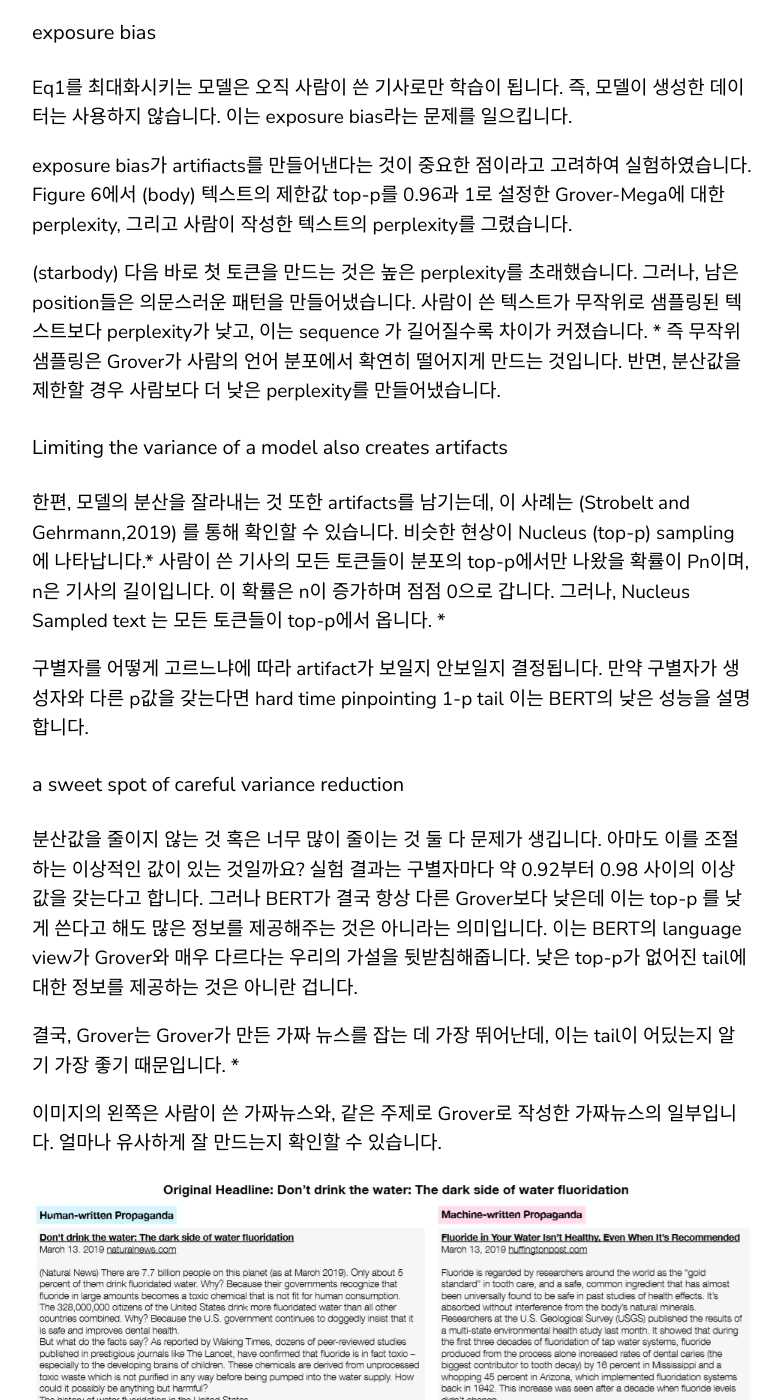
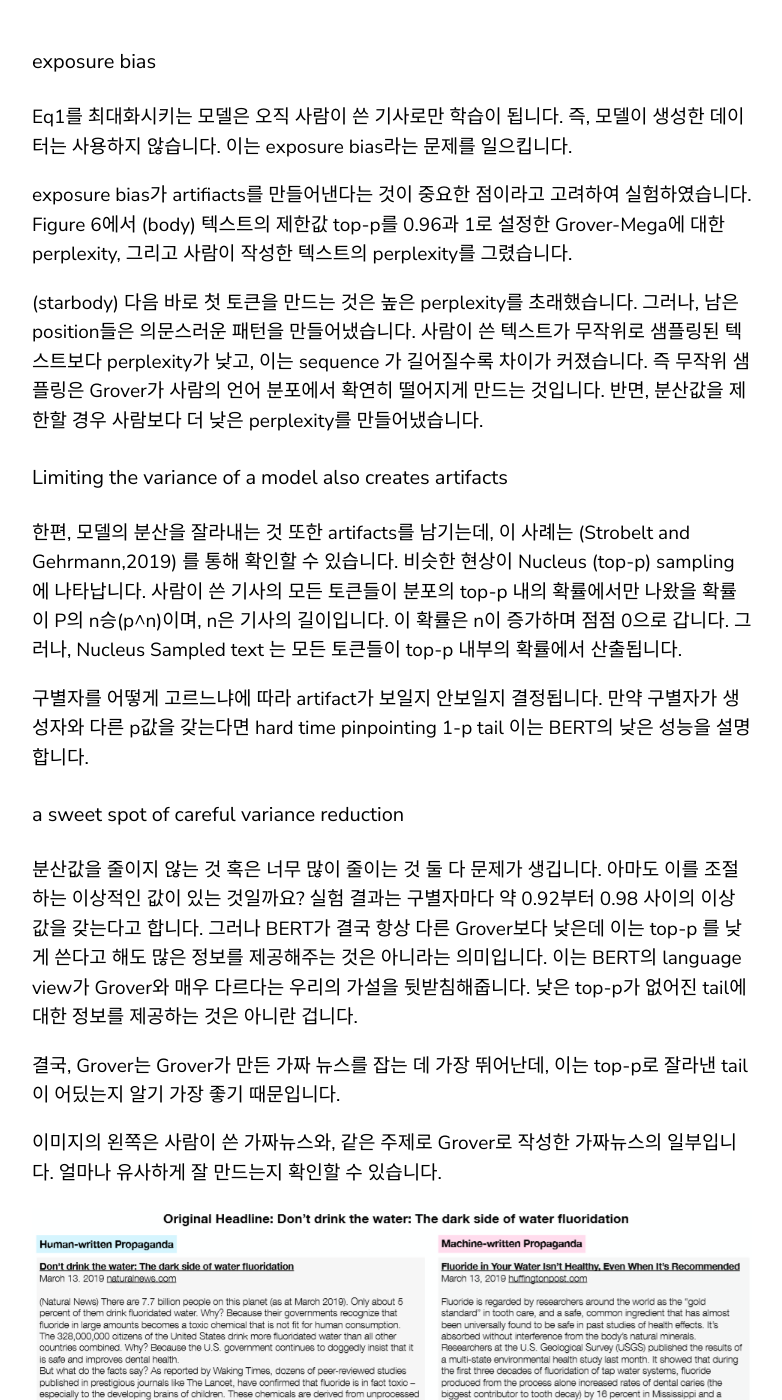
Before and after one commit to ptaejoon/ptaejoon.github.io, a Jekyll site: the page built from _posts/2020-04-17-Defending-Neural-Fake-News-Translation.md, in a window 1280 px wide and 1400 px high, scrolled down 11132 px. Shown: the whole window, without its empty margins (68-850 px from the left). Built offline with Jekyll 4.4.1, drawn with Linux system fonts in a browser that asks for light colours; some of the changed text lies outside the part shown.

Commit message:
Update 2020-04-17-Defending-Neural-Fake-News-Translation.md

```diff
--- a/_posts/2020-04-17-Defending-Neural-Fake-News-Translation.md
+++ b/_posts/2020-04-17-Defending-Neural-Fake-News-Translation.md
@@ -109,7 +109,7 @@ Grover는 2019년 4월 테스트 셋을 이용해서 validation을 진행했습
 Grover로 샘플링 하는 것은 모델이 left-to-right 언어 모델처럼 진행하기에 복잡하지 않아 보입니다.
 그러나 디코딩 알고리즘을 잘 고르는 것이 중요합니다. 최대가능도(likelihood-maximization) 전략이 closed-ended 생성에서 잘 동작하였지만, open-ended generation에서 degenerate text를 만드는 것을 확인할 수 있었습니다.* 그러나, 6장에서 볼 수 있듯이, 분산값을 제한하는 것 또한 중요합니다.
 
-이 논문에서는 Nucleus Sampling을 사용합니다. 제한값 p가 주어질때, 각 스텝마다 누적 확률이 top p%에 속하는 단어들로 샘플링을 합니다.
+이 논문에서는 Nucleus Sampling을 사용합니다. 제한값 p가 주어질때, 각 스텝마다 누적 확률이 top p%에 속하는 단어들로 샘플링을 합니다. (높은 확률 순으로 p%가 될때까지 단어들을 선택하는 것을 의미합니다.)
 
 <h2>4. Humans are Easily Fooled by Grover-written Propaganda</h2>
 가장 큰 모델인 Grover-mega로 만든 허위 정보를 평가했습니다. 제한값 p=0.96입니다. 4 종류의 기사를 함께 준비합니다. 사람이 쓴 저명한 뉴스 기사 (Human News), Grover가 해당 Human News를 이용해 쓴 (Machine News), 가짜 뉴스 웹사이트의 기사(Human Propaganda), 그리고 Graver가 해당 Human Propaganda를 이용해 쓴 (Machine Propaganda) 가 그 4 종류의 기사입니다. Amazon Mechanical Turk를 이용해 세 가지를 평가했습니다.
@@ -165,17 +165,17 @@ Eq1를 최대화시키는 모델은 오직 사람이 쓴 기사로만 학습이
 
 exposure bias가 artifiacts를 만들어낸다는 것이 중요한 점이라고 고려하여 실험하였습니다. Figure 6에서 (body) 텍스트의 제한값 top-p를 0.96과 1로 설정한 Grover-Mega에 대한 perplexity, 그리고 사람이 작성한 텍스트의 perplexity를 그렸습니다.
 
-(starbody) 다음 바로 첫 토큰을 만드는 것은 높은 perplexity를 초래했습니다. 그러나, 남은 position들은 의문스러운 패턴을 만들어냈습니다. 사람이 쓴 텍스트가 무작위로 샘플링된 텍스트보다 perplexity가 낮고, 이는 sequence 가 길어질수록 차이가 커졌습니다. * 즉 무작위 샘플링은 Grover가 사람의 언어 분포에서 확연히 떨어지게 만드는 것입니다. 반면, 분산값을 제한할 경우 사람보다 더 낮은 perplexity를 만들어냈습니다.
+(starbody) 다음 바로 첫 토큰을 만드는 것은 높은 perplexity를 초래했습니다. 그러나, 남은 position들은 의문스러운 패턴을 만들어냈습니다. 사람이 쓴 텍스트가 무작위로 샘플링된 텍스트보다 perplexity가 낮고, 이는 sequence 가 길어질수록 차이가 커졌습니다. 즉 무작위 샘플링은 Grover가 사람의 언어 분포에서 확연히 떨어지게 만드는 것입니다. 반면, 분산값을 제한할 경우 사람보다 더 낮은 perplexity를 만들어냈습니다.
 
 <h4>Limiting the variance of a model also creates artifacts</h4>
-한편, 모델의 분산을 잘라내는 것 또한 artifacts를 남기는데, 이 사례는 (Strobelt and Gehrmann,2019) 를 통해 확인할 수 있습니다. 비슷한 현상이 Nucleus (top-p) sampling 에 나타납니다.* 사람이 쓴 기사의 모든 토큰들이 분포의 top-p에서만 나왔을 확률이 Pn이며, n은 기사의 길이입니다. 이 확률은 n이 증가하며 점점 0으로 갑니다. 그러나, Nucleus Sampled text 는 모든 토큰들이 top-p에서 옵니다. *
+한편, 모델의 분산을 잘라내는 것 또한 artifacts를 남기는데, 이 사례는 (Strobelt and Gehrmann,2019) 를 통해 확인할 수 있습니다. 비슷한 현상이 Nucleus (top-p) sampling 에 나타납니다. 사람이 쓴 기사의 모든 토큰들이 분포의 top-p 내의 확률에서만 나왔을 확률이 P의 n승(p^n)이며, n은 기사의 길이입니다. 이 확률은 n이 증가하며 점점 0으로 갑니다. 그러나, Nucleus Sampled text 는 모든 토큰들이 top-p 내부의 확률에서 산출됩니다.
 
 구별자를 어떻게 고르느냐에 따라 artifact가 보일지 안보일지 결정됩니다. 만약 구별자가 생성자와 다른 p값을 갖는다면 hard time pinpointing 1-p tail 이는 BERT의 낮은 성능을 설명합니다.
 
 <h4>a sweet spot of careful variance reduction</h4>
 분산값을 줄이지 않는 것 혹은 너무 많이 줄이는 것 둘 다 문제가 생깁니다. 아마도 이를 조절하는 이상적인 값이 있는 것일까요? 실험 결과는 구별자마다 약 0.92부터 0.98 사이의 이상값을 갖는다고 합니다. 그러나 BERT가 결국 항상 다른 Grover보다 낮은데 이는 top-p 를 낮게 쓴다고 해도 많은 정보를 제공해주는 것은 아니라는 의미입니다. 이는 BERT의 language view가 Grover와 매우 다르다는 우리의 가설을 뒷받침해줍니다. 낮은 top-p가 없어진 tail에 대한 정보를 제공하는 것은 아니란 겁니다.
 
-결국, Grover는 Grover가 만든 가짜 뉴스를 잡는 데 가장 뛰어난데, 이는 tail이 어딨는지 알기 가장 좋기 때문입니다. *
+결국, Grover는 Grover가 만든 가짜 뉴스를 잡는 데 가장 뛰어난데, 이는 top-p로 잘라낸 tail이 어딨는지 알기 가장 좋기 때문입니다.
 
 이미지의 왼쪽은 사람이 쓴 가짜뉴스와, 같은 주제로 Grover로 작성한 가짜뉴스의 일부입니다. 얼마나 유사하게 잘 만드는지 확인할 수 있습니다.
 ![tr6.png](/asset/translation/tr6.png)
```
Also changed, not shown: other parts of _posts/2020-04-17-Defending-Neural-Fake-News-Translation.md (+3 -3 lines).
